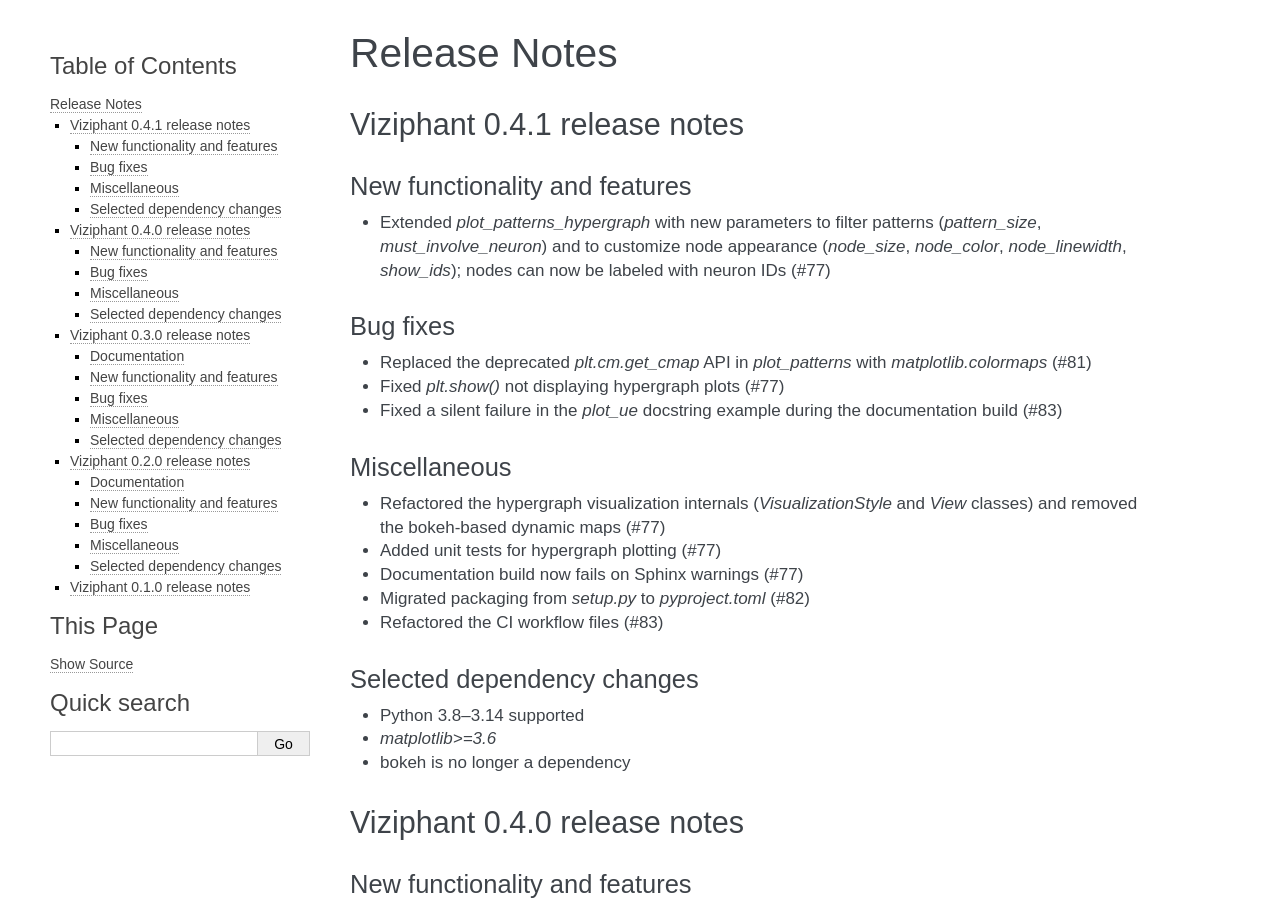
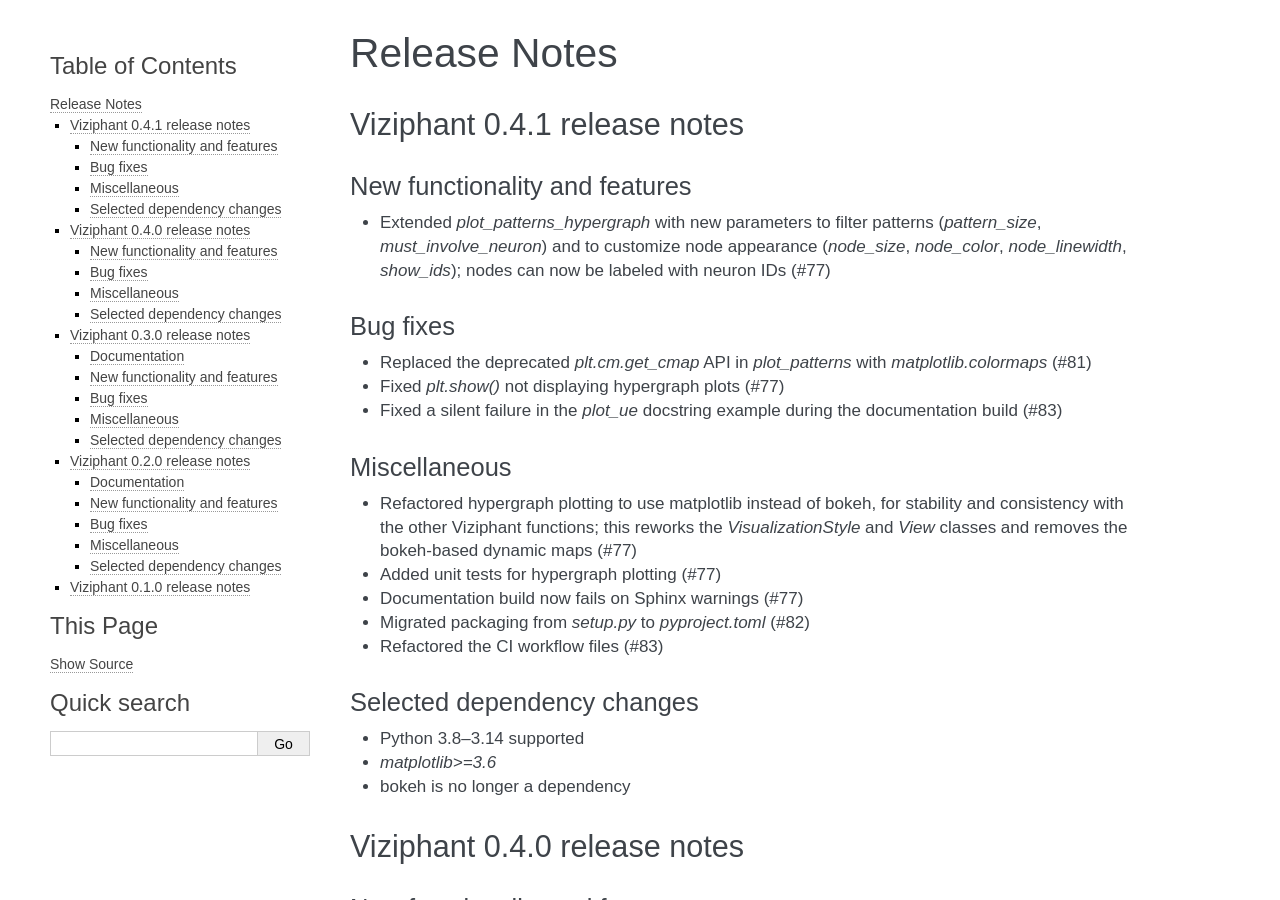
Before and after one commit to INM-6/viziphant, a Sphinx documentation site: the page built from doc/release_notes.rst, in a window 1280 px wide and 900 px high. Built offline with Sphinx 7.4.7, drawn with Linux system fonts in a browser that asks for light colours; the version number could not be read and is left out.

Commit message:
Update hypergraph plotting note to use matplotlib

```diff
--- a/doc/release_notes.rst
+++ b/doc/release_notes.rst
@@ -17,7 +17,7 @@ Bug fixes
 
 Miscellaneous
 -------------
-* Refactored the hypergraph visualization internals (`VisualizationStyle` and `View` classes) and removed the bokeh-based dynamic maps (#77)
+* Refactored hypergraph plotting to use matplotlib instead of bokeh, for stability and consistency with the other Viziphant functions; this reworks the `VisualizationStyle` and `View` classes and removes the bokeh-based dynamic maps (#77)
 * Added unit tests for hypergraph plotting (#77)
 * Documentation build now fails on Sphinx warnings (#77)
 * Migrated packaging from `setup.py` to `pyproject.toml` (#82)
```
